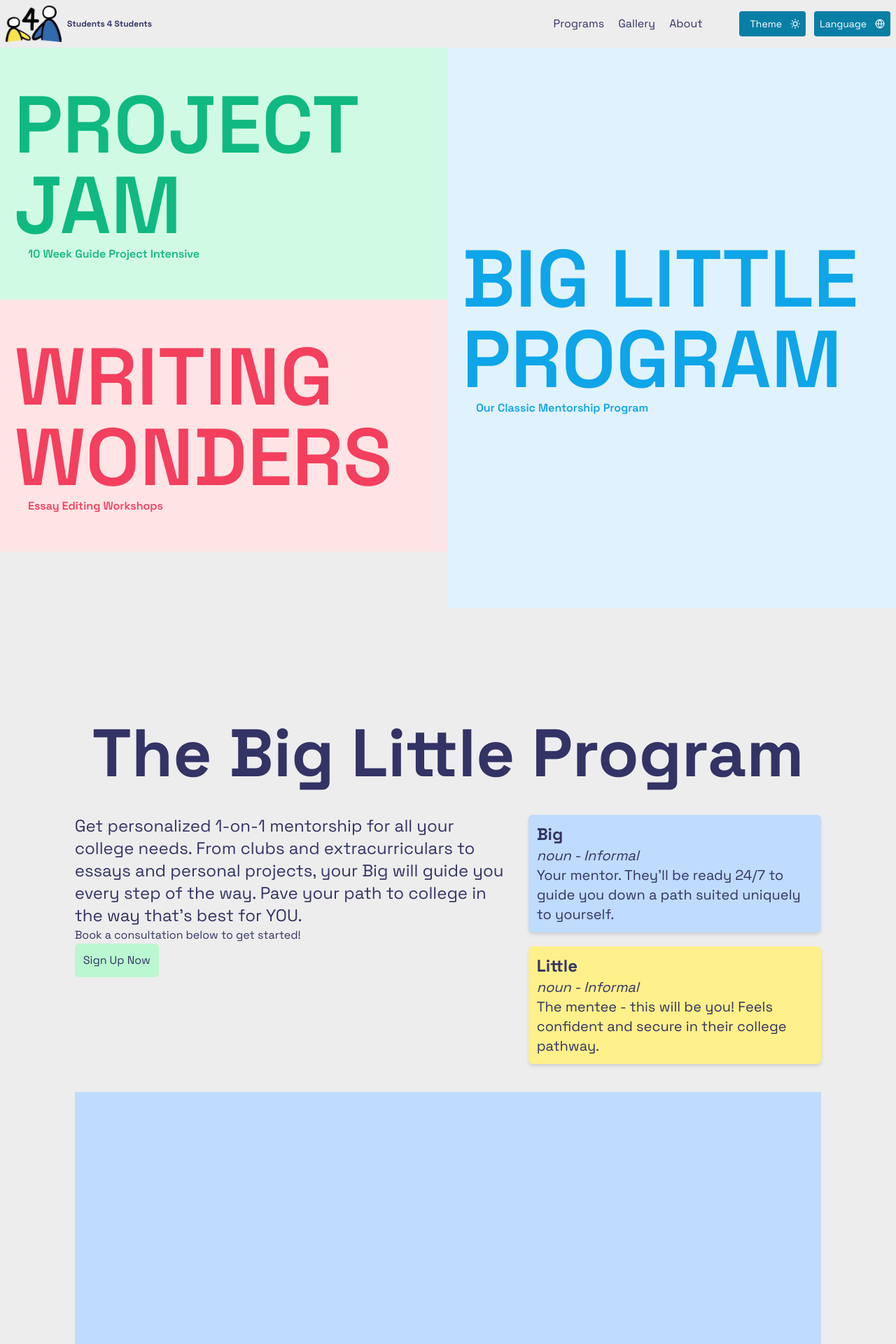
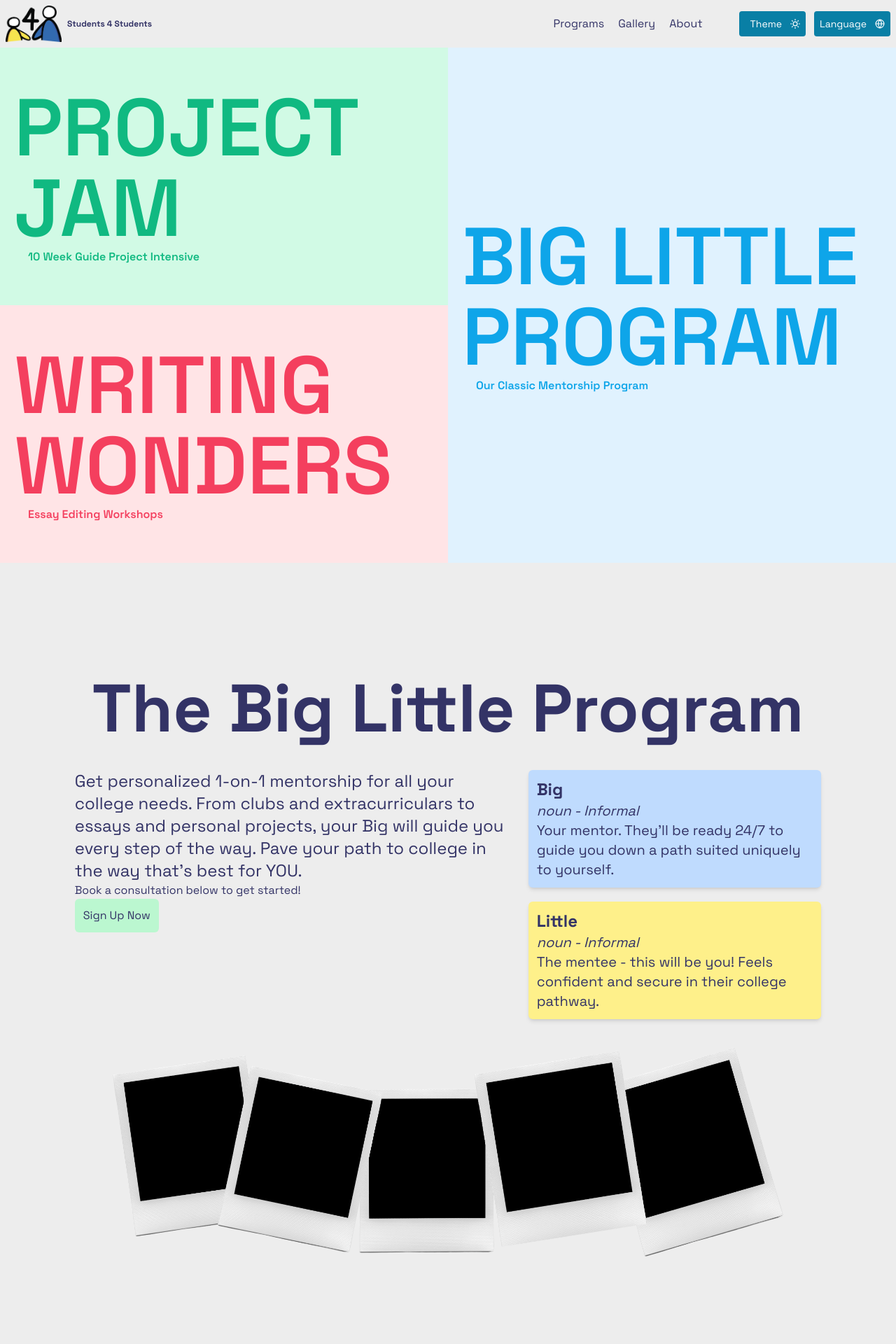
Before and after one commit to denniwang/s4s-website, a Next.js app: page /en/programs in a window 1280 px wide. Shown: the top 1920 px of the page at 70% size. Built offline with nearby package versions, Linux system fonts and the light colour scheme.

Commit message:
added polaroid graphics to programs page

```diff
--- a/src/app/[locale]/programs/page.tsx
+++ b/src/app/[locale]/programs/page.tsx
@@ -1,4 +1,5 @@
 import { useTranslations } from 'next-intl'
+import Image from 'next/image'
 
 export default function About() {
   const t = useTranslations('')
@@ -51,8 +52,8 @@ export default function About() {
   return (
     <>
       <main className='flex flex-col items-center gap-8'>
-        <section className='items-flex-start flex h-screen flex-row'>
-          <div className='items-flex-start flex w-1/2 flex-col'>
+        <section className='items-flex-start flex h-[92vh] flex-row'>
+          <div className='justify-between flex w-1/2 flex-col h-full'>
             <div className='program-selector group h-1/2'>
               <a href='#PJ'>
                 <div className='flex h-full w-full flex-col justify-center bg-emerald-100 p-5 transition-colors duration-300 group-hover:bg-emerald-300'>
@@ -76,7 +77,7 @@ export default function About() {
               </div>
             </div>
           </div>
-          <div className='group w-1/2'>
+          <div className='group w-1/2 h-full'>
             <a href='#BL'>
               <div className='flex h-full w-full flex-col justify-center bg-sky-100 p-5 transition-colors duration-300 group-hover:bg-sky-300'>
                 <h1 className='program-wyr text-9xl font-semibold text-sky-500 duration-300 group-hover:text-8xl group-hover:text-white'>
@@ -131,7 +132,15 @@ export default function About() {
             </div>
           </div>
 
-          <div className='h-[50vh] w-full bg-blue-200'></div>
+          <div className='h-[50vh] w-[75vw]'>
+          <Image
+              alt='splash_image'
+              width={1500}
+              height={1000}
+              className='w-full'
+              src='/blp-decor.png'
+            />
+          </div>
         </section>
         <section
           id='PJ'
@@ -154,15 +163,15 @@ export default function About() {
         </section>
       </main>
       <style>{`
+        div {
+          box-sizing: border-box;
+        }
         .footer {
           display: none;
         }
         .program-wyr {
           font-size: 9vw;
         }
-        .program-selector {
-          height: 45%;
-        }
       `}</style>
     </>
   )
```
Also changed, not shown: public/blp-decor.png (added).
